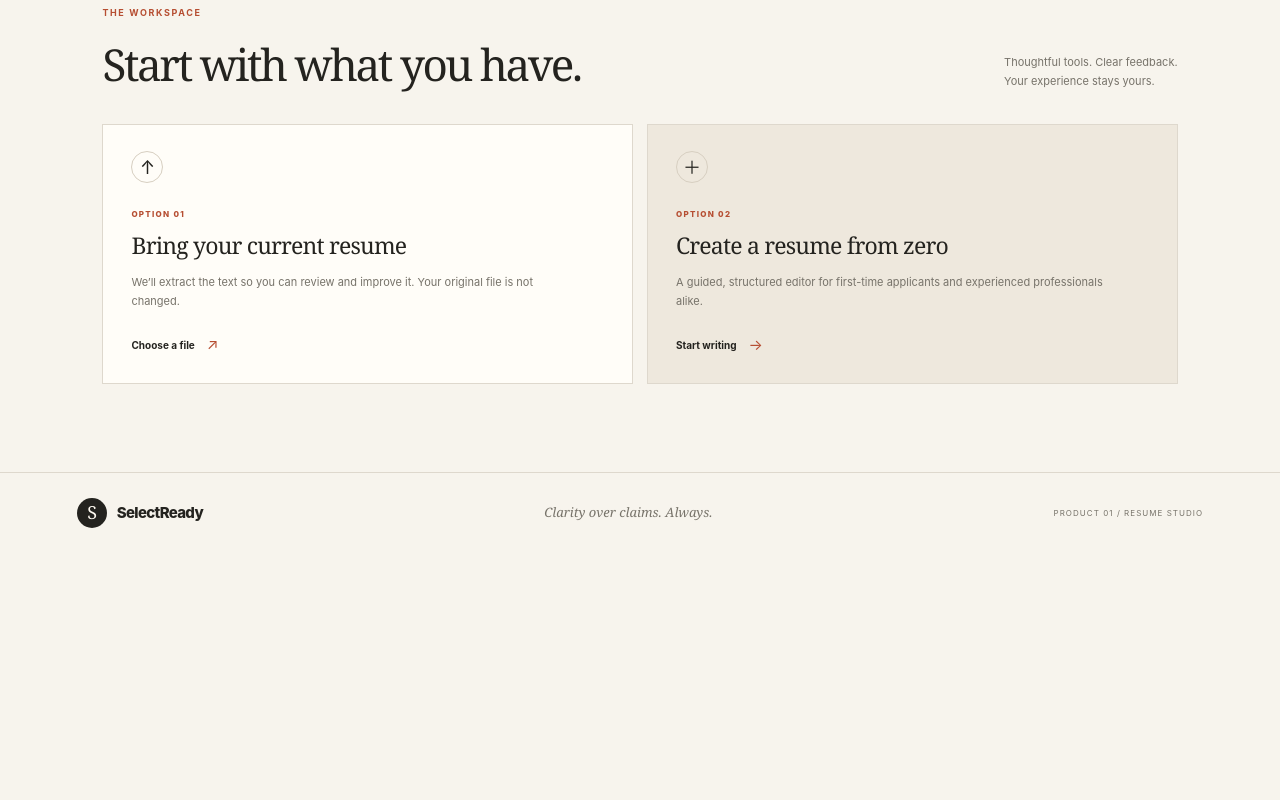
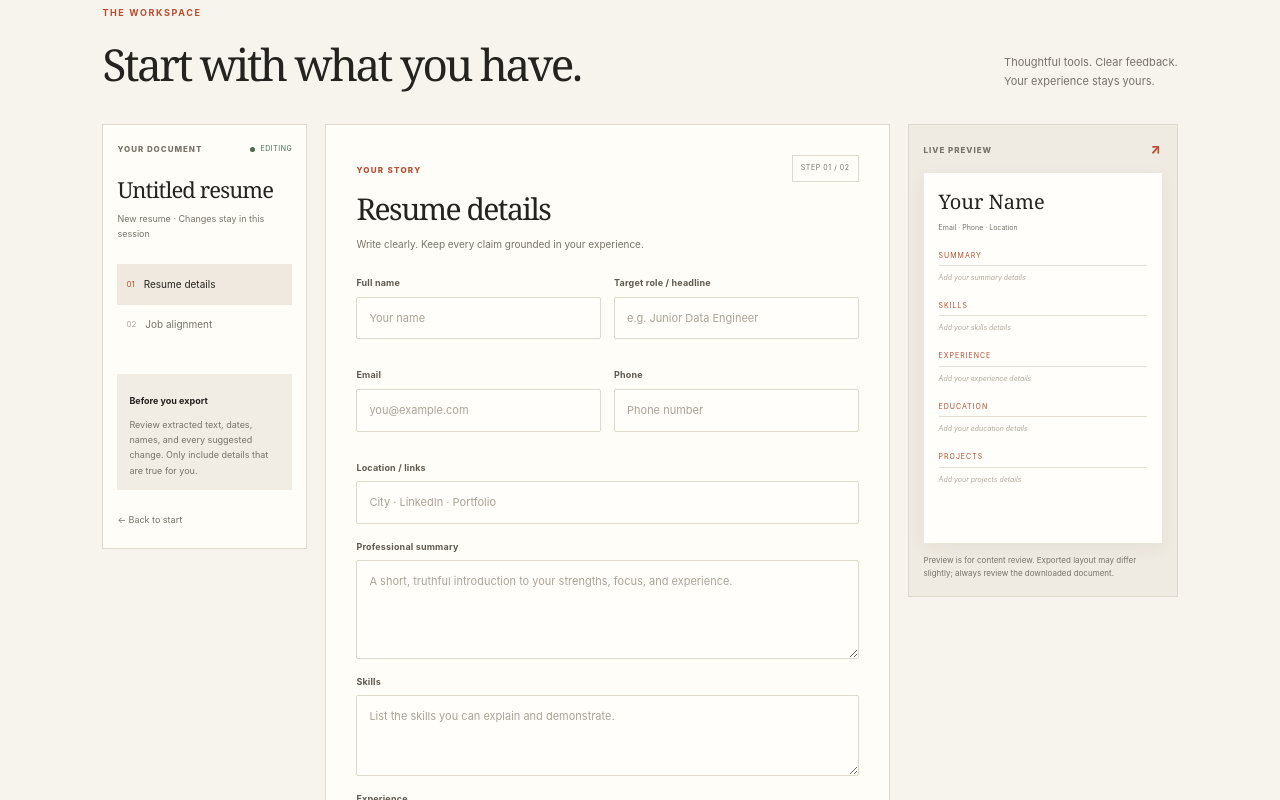
Before and after one commit to praveenchand-2005/ai-resume-analyser-and-job-matcher, a Next.js app in the folder jobbridge-platform/: page / in a window 1280 px wide. Shown: the part 780-1580 px from the top of the page. Before the commit the page ends 1333 px from the top, so only its background shows below. Built offline with nearby package versions, Linux system fonts and the light colour scheme.

Commit message:
Show approved Resume Studio editor workspace by default

```diff
--- a/jobbridge-platform/components/ResumeStudio.tsx
+++ b/jobbridge-platform/components/ResumeStudio.tsx
@@ -152,7 +152,7 @@ export default function ResumeStudio() {
   const [resume, setResume] = useState<ResumeDraft>(emptyResume);
   const [jobDescription, setJobDescription] = useState("");
   const [fileName, setFileName] = useState("");
-  const [stage, setStage] = useState<"start" | "edit">("start");
+  const [stage, setStage] = useState<"start" | "edit">("edit");
   const [busy, setBusy] = useState(false);
   const [error, setError] = useState("");
   const [notice, setNotice] = useState("");
```
